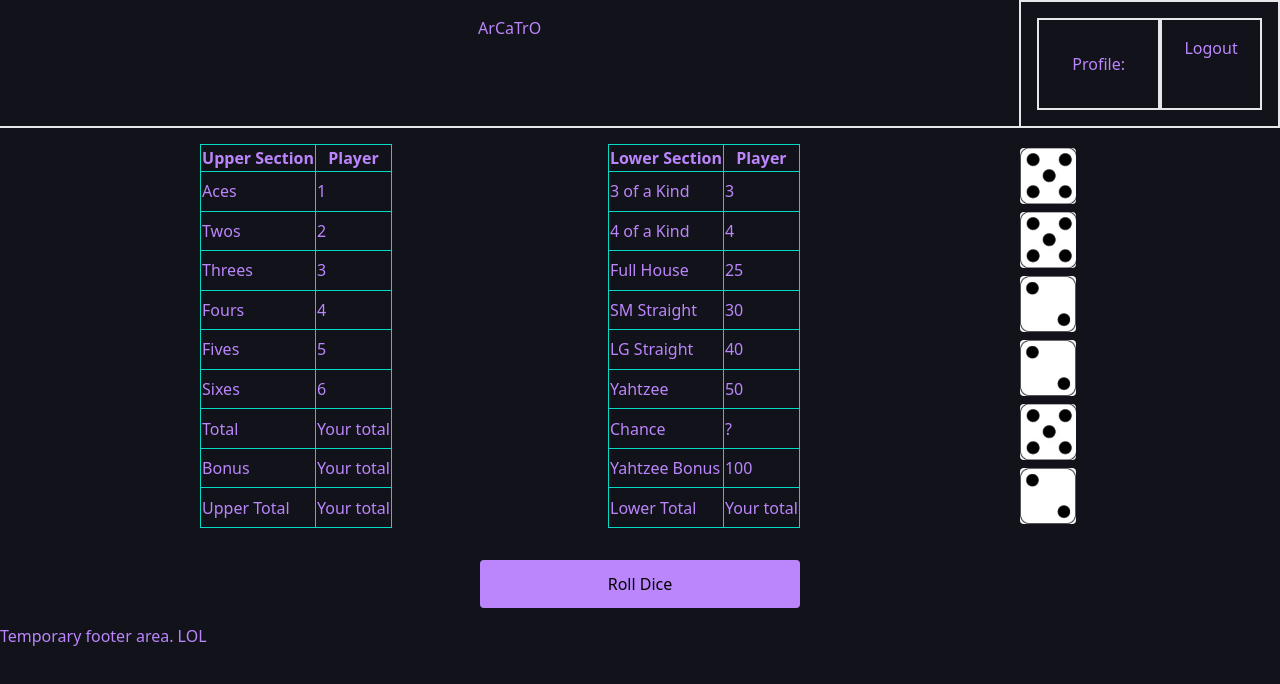
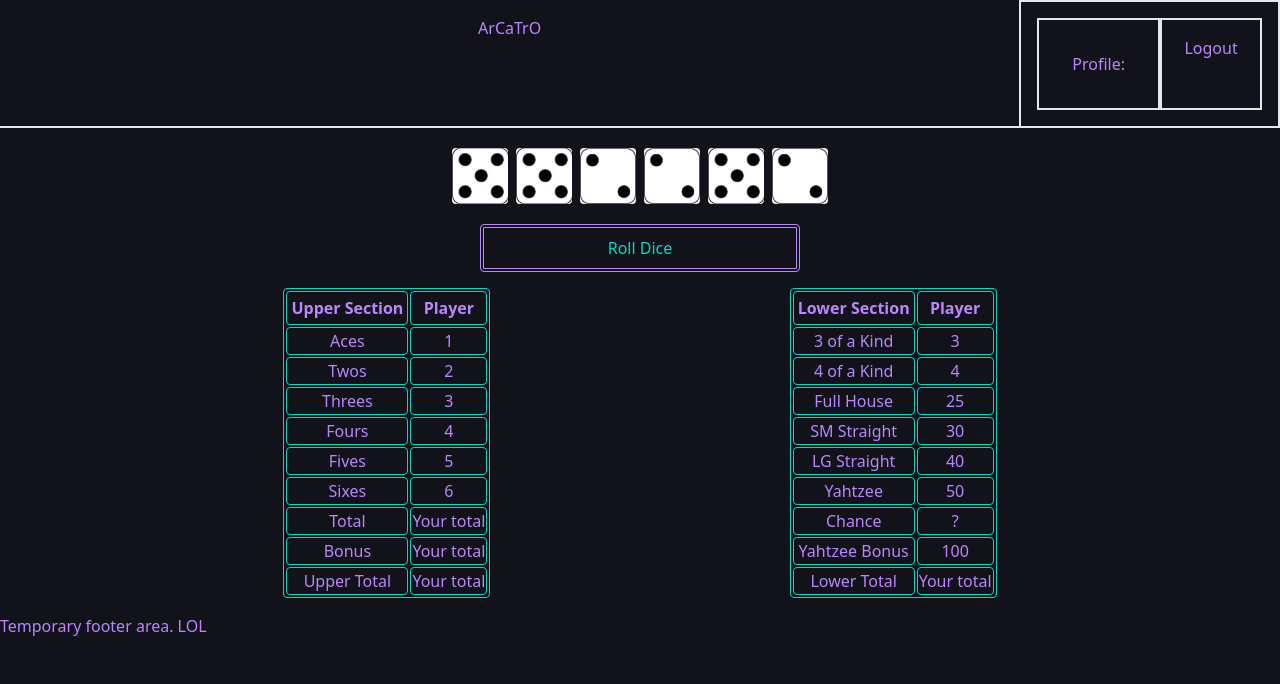
Before and after one commit to JoelKovalcson/Catro-Gaming, a React (Create React App) app in the folder client/: page /yahtzee in a window 1280 px wide. Shown: the top 684 px of the page. Built offline with nearby package versions, Linux system fonts and the light colour scheme; what tw-elements would draw is missing.

Commit message:
update yahtzee style

```diff
--- a/client/src/components/game/yahtzee/Lowerscore.js
+++ b/client/src/components/game/yahtzee/Lowerscore.js
@@ -3,49 +3,49 @@ import React from "react";
 const Lowerscore = () => {
     return (
         <>
-        <table className="table-fixed border border-light-blue m-4">
+        <table className="table-fixed rounded border border-light-blue m-4 text-center border-separate">
             <thead>
                 <tr>
-                    <th className="border border-light-blue">Lower Section</th>
-                    <th className="border border-light-blue">Player</th>
+                    <th className="rounded border border-light-blue p-1">Lower Section</th>
+                    <th className="rounded border border-light-blue p-1">Player</th>
                 </tr>
             </thead>
             <tbody>
                 <tr>
-                    <td className="border border-light-blue">3 of a Kind</td>
-                    <td className="border border-light-blue">3</td>
+                    <td className="rounded border border-light-blue">3 of a Kind</td>
+                    <td className="rounded border border-light-blue">3</td>
                 </tr>
                 <tr>
-                    <td className="border border-light-blue">4 of a Kind</td>
-                    <td className="border border-light-blue">4</td>
+                    <td className="rounded border border-light-blue">4 of a Kind</td>
+                    <td className="rounded border border-light-blue">4</td>
                 </tr>
                 <tr>
-                    <td className="border border-light-blue">Full House</td>
-                    <td className="border border-light-blue">25</td>
+                    <td className="rounded border border-light-blue">Full House</td>
+                    <td className="rounded border border-light-blue">25</td>
                 </tr>
                 <tr>
-                    <td className="border border-light-blue">SM Straight</td>
-                    <td className="border border-light-blue">30</td>
+                    <td className="rounded border border-light-blue">SM Straight</td>
+                    <td className="rounded border border-light-blue">30</td>
                 </tr>
                 <tr>
-                    <td className="border border-light-blue">LG Straight</td>
-                    <td className="border border-light-blue">40</td>
+                    <td className="rounded border border-light-blue">LG Straight</td>
+                    <td className="rounded border border-light-blue">40</td>
                 </tr>
                 <tr>
-                    <td className="border border-light-blue">Yahtzee</td>
-                    <td className="border border-light-blue">50</td>
+                    <td className="rounded border border-light-blue">Yahtzee</td>
+                    <td className="rounded border border-light-blue">50</td>
                 </tr>
                 <tr>
-                    <td className="border border-light-blue">Chance</td>
-                    <td className="border border-light-blue">?</td>
+                    <td className="rounded border border-light-blue">Chance</td>
+                    <td className="rounded border border-light-blue">?</td>
                 </tr>
                 <tr>
-                    <td className="border border-light-blue">Yahtzee Bonus</td>
-                    <td className="border border-light-blue">100</td>
+                    <td className="rounded border border-light-blue">Yahtzee Bonus</td>
+                    <td className="rounded border border-light-blue">100</td>
                 </tr>
                 <tr>
-                    <td className="border border-light-blue">Lower Total</td>
-                    <td className="border border-light-blue">Your total</td>
+                    <td className="rounded border border-light-blue">Lower Total</td>
+                    <td className="rounded border border-light-blue">Your total</td>
                 </tr>
             </tbody>
         </table>
--- a/client/src/components/game/yahtzee/Upperscore.js
+++ b/client/src/components/game/yahtzee/Upperscore.js
@@ -3,49 +3,49 @@ import React from "react";
 const Upperscore = () => {
     return (
        <>
-        <table className="table-fixed border border-light-blue m-4">
+        <table className="table-fixed rounded border border-light-blue m-4 text-center border-separate">
             <thead>
                 <tr>
-                    <th className="border border-light-blue">Upper Section</th>
-                    <th className="border border-light-blue">Player</th>
+                    <th className="rounded border border-light-blue p-1">Upper Section</th>
+                    <th className="rounded border border-light-blue p-1">Player</th>
                 </tr>
             </thead>
             <tbody>
                 <tr>
-                    <td className="border border-light-blue">Aces</td>
-                    <td className="border border-light-blue">1</td>
+                    <td className="rounded border border-light-blue">Aces</td>
+                    <td className="rounded border border-light-blue">1</td>
                 </tr>
                 <tr>
-                    <td className="border border-light-blue">Twos</td>
-                    <td className="border border-light-blue">2</td>
+                    <td className="rounded border border-light-blue">Twos</td>
+                    <td className="rounded border border-light-blue">2</td>
                 </tr>
                 <tr>
-                    <td className="border border-light-blue">Threes</td>
-                    <td className="border border-light-blue">3</td>
+                    <td className="rounded border border-light-blue">Threes</td>
+                    <td className="rounded border border-light-blue">3</td>
                 </tr>
                 <tr>
-                    <td className="border border-light-blue">Fours</td>
-                    <td className="border border-light-blue">4</td>
+                    <td className="rounded border border-light-blue">Fours</td>
+                    <td className="rounded border border-light-blue">4</td>
                 </tr>
                 <tr>
-                    <td className="border border-light-blue">Fives</td>
-                    <td className="border border-light-blue">5</td>
+                    <td className="rounded border border-light-blue">Fives</td>
+                    <td className="rounded border border-light-blue">5</td>
                 </tr>
                 <tr>
-                    <td className="border border-light-blue">Sixes</td>
-                    <td className="border border-light-blue">6</td>
+                    <td className="rounded border border-light-blue">Sixes</td>
+                    <td className="rounded border border-light-blue">6</td>
                 </tr>
                 <tr>
-                    <td className="border border-light-blue">Total</td>
-                    <td className="border border-light-blue">Your total</td>
+                    <td className="rounded border border-light-blue">Total</td>
+                    <td className="rounded border border-light-blue">Your total</td>
                 </tr>
                 <tr>
-                    <td className="border border-light-blue">Bonus</td>
-                    <td className="border border-light-blue">Your total</td>
+                    <td className="rounded border border-light-blue">Bonus</td>
+                    <td className="rounded border border-light-blue">Your total</td>
                 </tr>
                 <tr>
-                    <td className="border border-light-blue">Upper Total</td>
-                    <td className="border border-light-blue">Your total</td>
+                    <td className="rounded border border-light-blue">Upper Total</td>
+                    <td className="rounded border border-light-blue">Your total</td>
                 </tr>
             </tbody>
         </table>
--- a/client/src/pages/Yahtzee.js
+++ b/client/src/pages/Yahtzee.js
@@ -6,20 +6,20 @@ import Upperscore from '../components/game/yahtzee/Upperscore';
 const Yahtzee = () => {
 	return (
 		<>
-			<div className='flex flex-wrap justify-evenly'>
-				<Upperscore/>
-				<Lowerscore/>
-				<div className='flex flex-row sm:flex-row md:flex-col lg:flex-col justify-center m-4'>
+			<div className='flex flex-row flex-wrap justify-center m-4'>
 					<Rolldice/>
 					<Rolldice/>
 					<Rolldice/>
 					<Rolldice/>
 					<Rolldice/>
 					<Rolldice/>
-				</div>
 			</div>
 			<div className='flex justify-center'>
-				<button className='w-1/4 h-12 m-4 rounded bg-pastel-purple text-black'>Roll Dice</button>
+					<button className='text-light-blue p-2  w-1/4 m-auto rounded border-4 border-double border-pastel-purple hover:bg-dark-blue text-center'>Roll Dice</button>
+			</div>
+			<div className='flex flex-wrap justify-evenly'>
+				<Upperscore/>
+				<Lowerscore/>
 			</div>
 		</>
 	)
```
